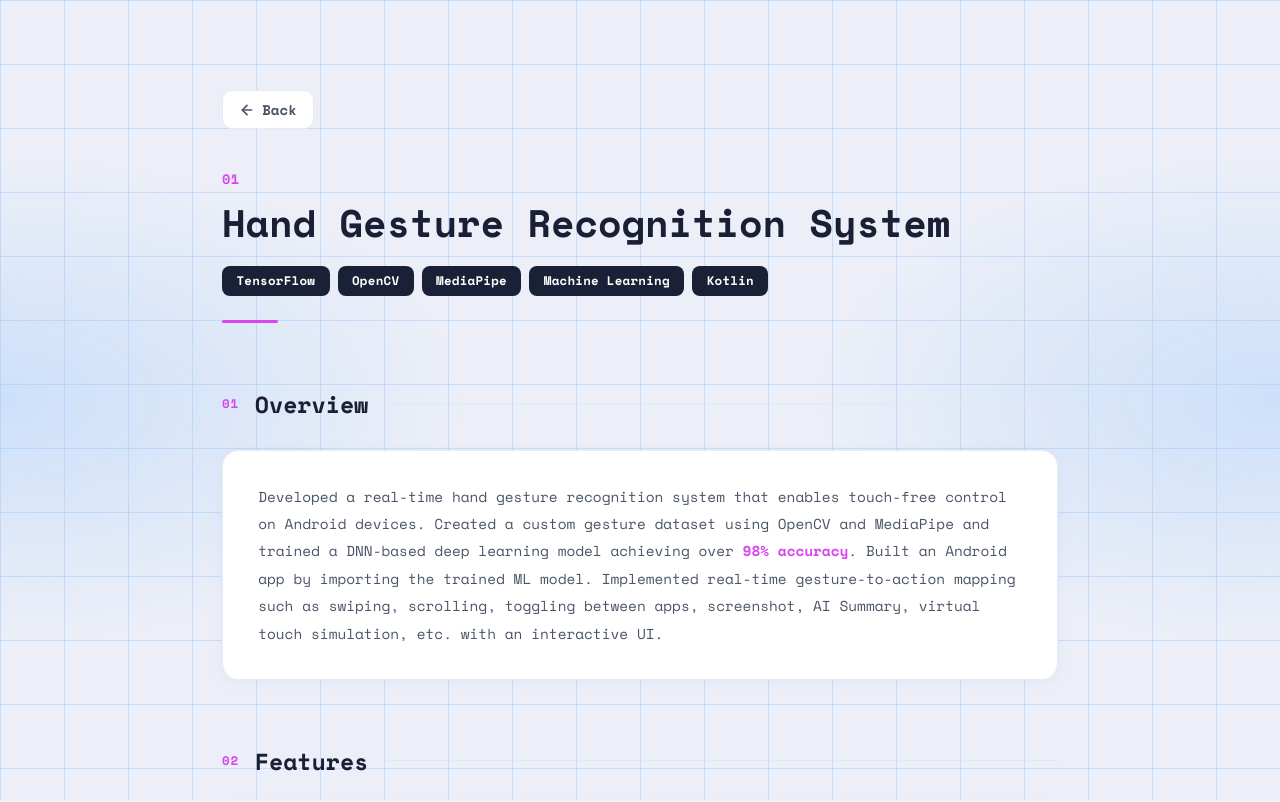
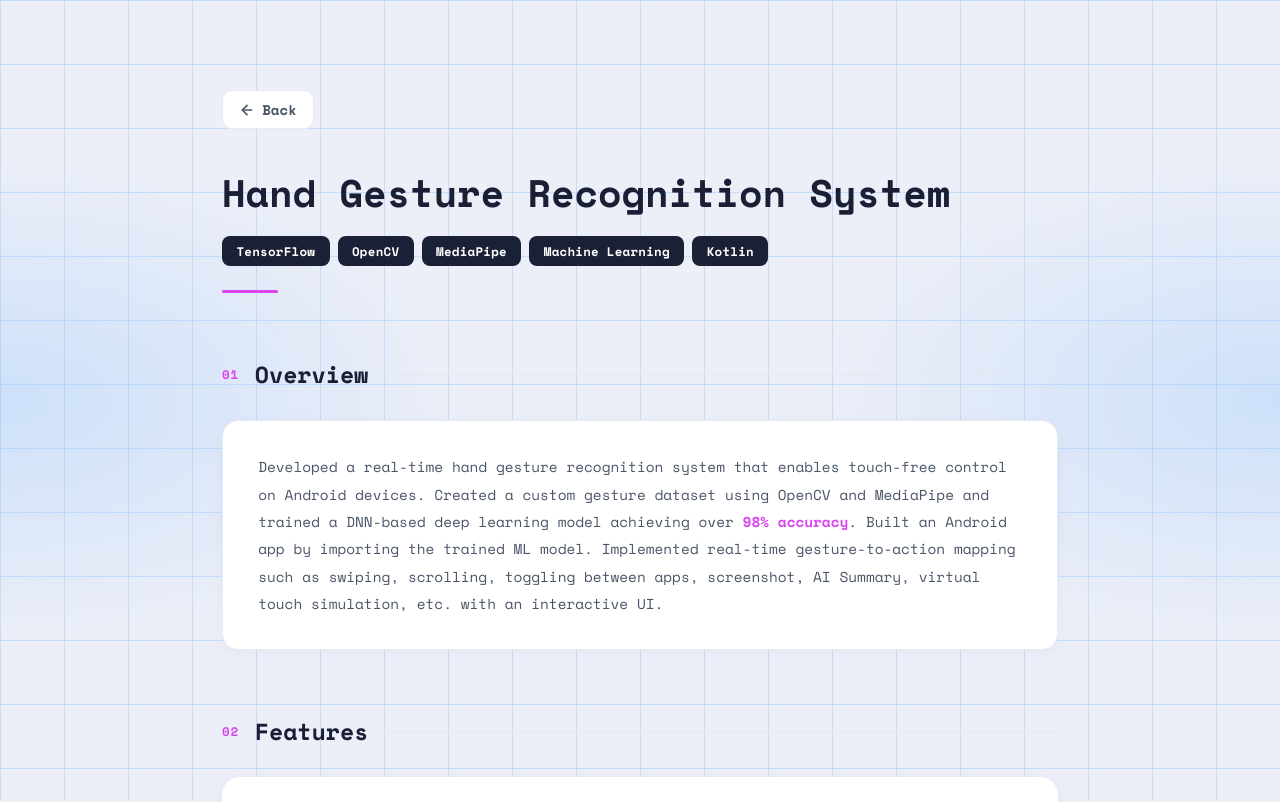
Before and after one commit to gigfrggew/MyPortfolio, a React (Vite) app: page /projects/hand-gesture-recognition in a window 1280 px wide. Shown: the top 802 px of the page. Built offline with nearby package versions, Linux system fonts and the light colour scheme.

Commit message:
portfolio updated with latest commit1

```diff
--- a/src/pages/HandGestureProject.jsx
+++ b/src/pages/HandGestureProject.jsx
@@ -58,7 +58,6 @@ const HandGestureProject = () => {
 
         {/* ── Project Hero ── */}
         <header className="hg-hero">
-          <span className="hg-project-number">01</span>
           <h1 className="hg-project-title">Hand Gesture Recognition System</h1>
           <div className="hg-tags">
             {tags.map((tag) => (
```
